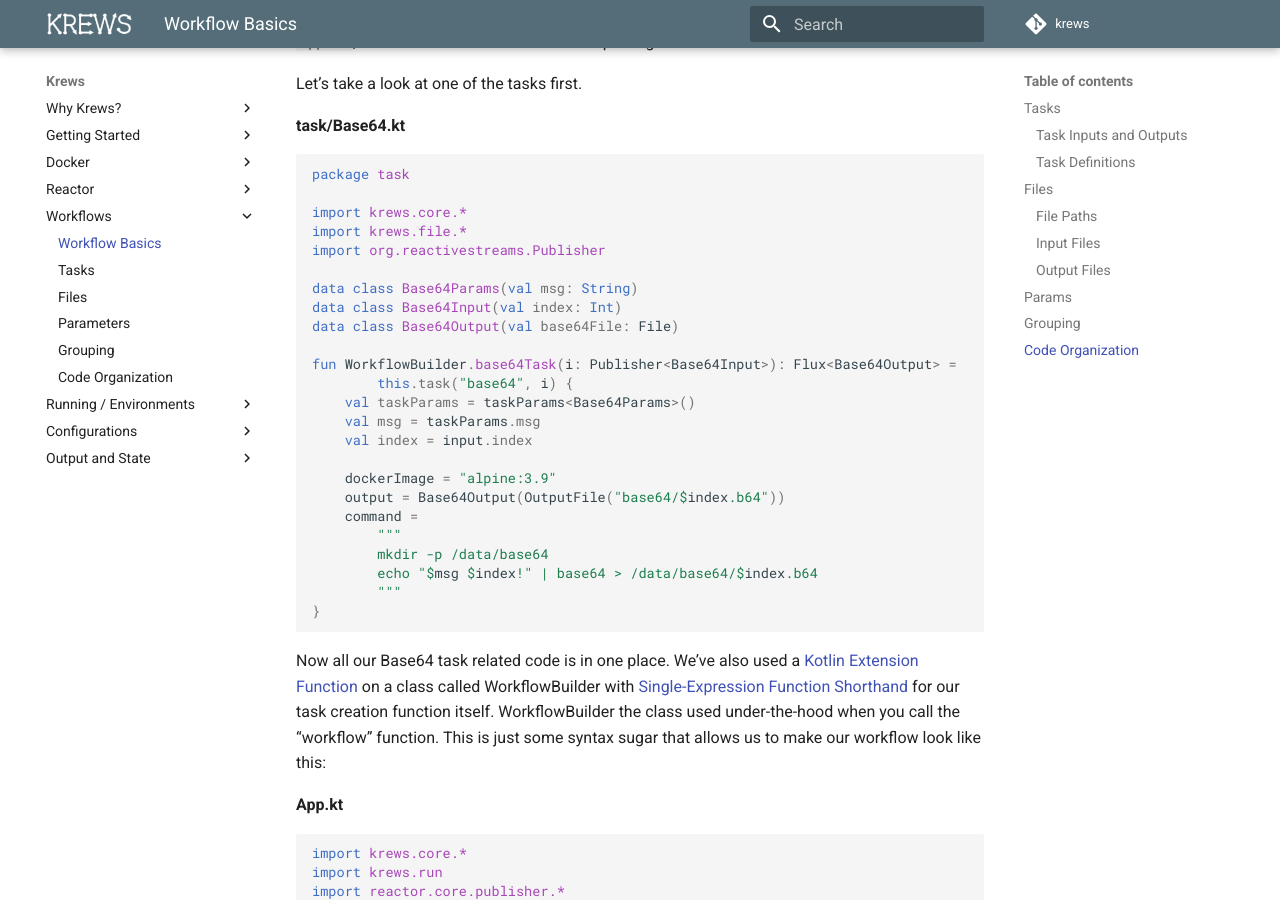
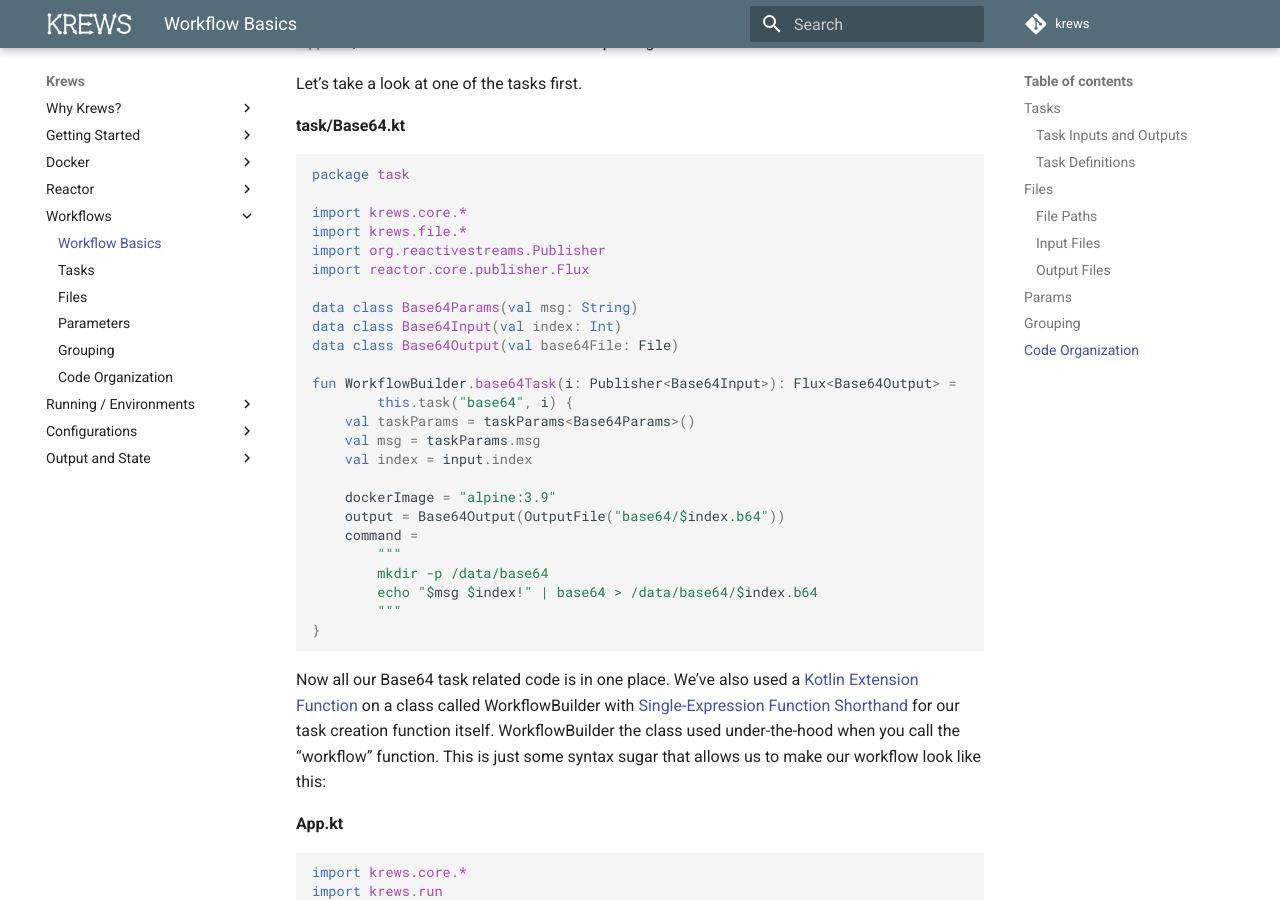
Before and after one commit to weng-lab/krews, an MkDocs documentation site: the page built from docs/workflows.md, in a window 1280 px wide and 900 px high, scrolled down 7076 px. Built offline with MkDocs 1.6.1 and Material for MkDocs 9.7.7, drawn with Linux system fonts in a browser that asks for light colours; comment, search, counter and statistics services are not loaded.

Commit message:
Minor tweaks in docs

```diff
--- a/docs/workflows.md
+++ b/docs/workflows.md
@@ -294,6 +294,7 @@ package task
 import krews.core.*
 import krews.file.*
 import org.reactivestreams.Publisher
+import reactor.core.publisher.Flux
 
 data class Base64Params(val msg: String)
 data class Base64Input(val index: Int)
```
Also changed, not shown: README.md (line endings or trailing spaces), docs/index.md (line endings or trailing spaces).
